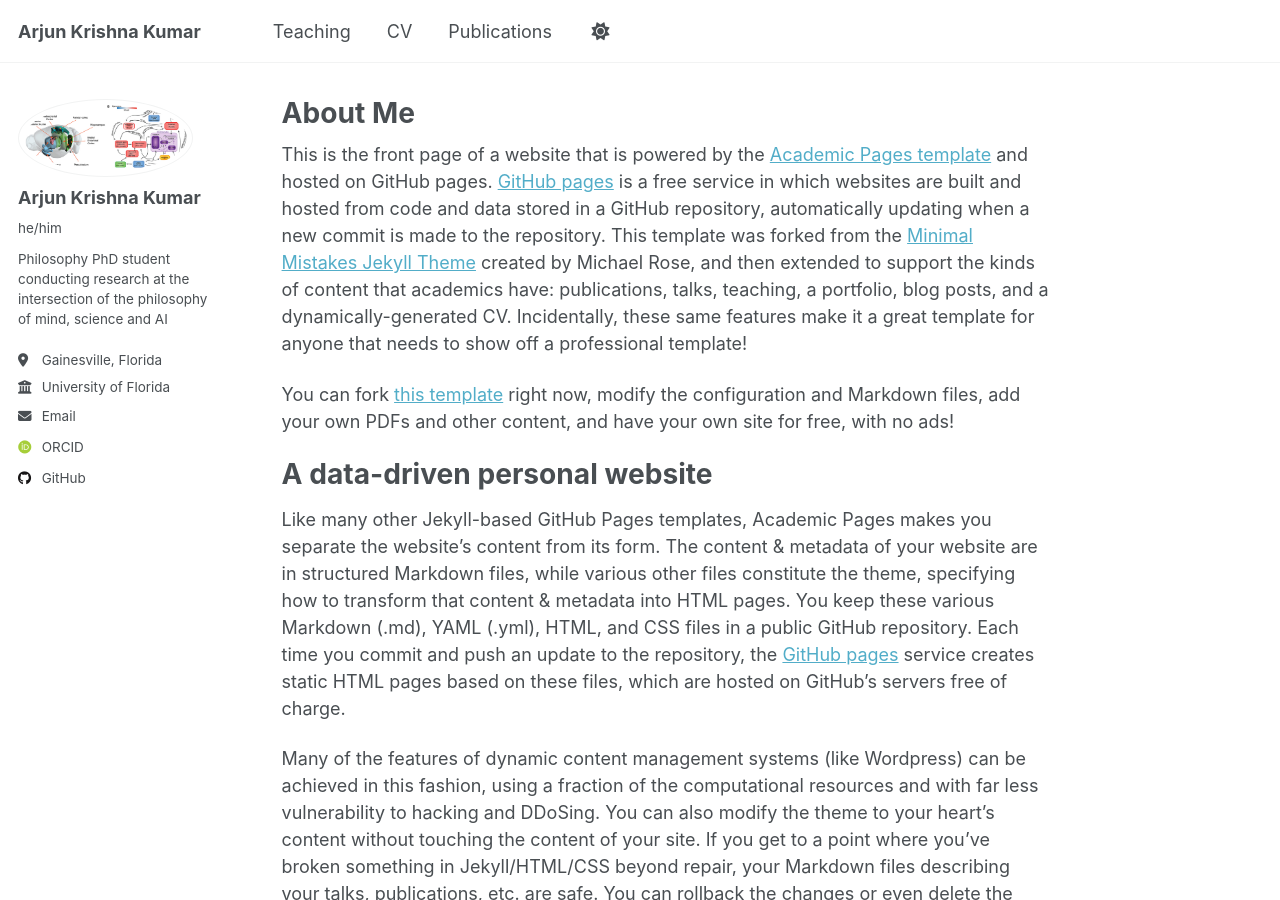
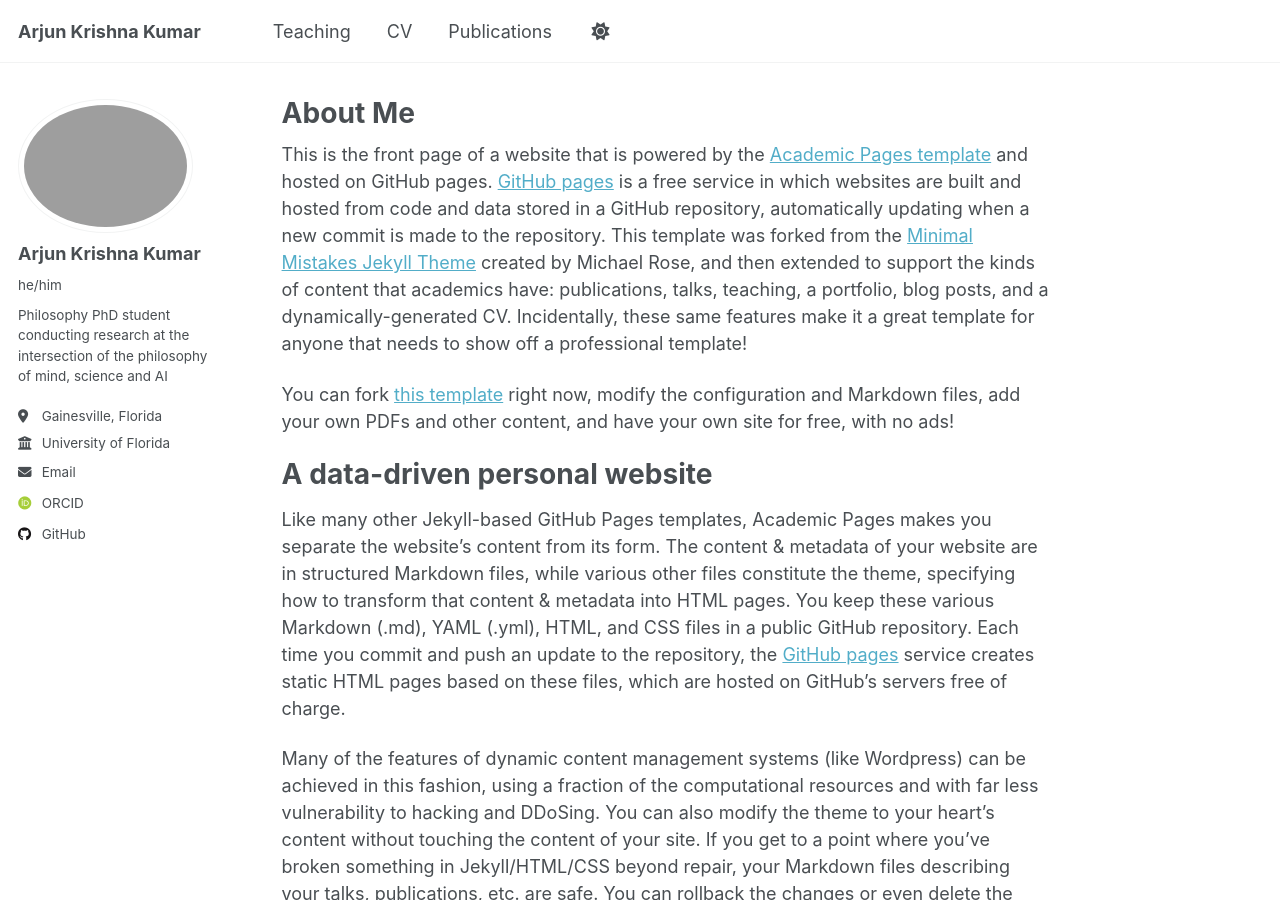
Before and after one commit to arjun-kk/arjun-kk.github.io, a Jekyll site: the page built from _pages/about.md, in a window 1280 px wide and 900 px high. Built offline with Jekyll 4.4.1, drawn with Linux system fonts in a browser that asks for light colours; some web fonts are replaced; a script that is not in the unit is left out.

Commit message:
Update _config.yml

```diff
--- a/_config.yml
+++ b/_config.yml
@@ -23,7 +23,7 @@ repository               : "arjun-kk/arjun-kk.github.io"
 #               Additional customization can be done by editing /_includes/author-profile.html
 author:
   # Biographic information
-  avatar           : "cognitivemaps.jpg"
+  avatar           : "AIGeneratedPhilCogMap.png"
   name             : "Arjun Krishna Kumar"
   pronouns         : "he/him"# example: she/her
   bio              : "Philosophy PhD student conducting research at the intersection of the philosophy of mind, science and AI"
```
